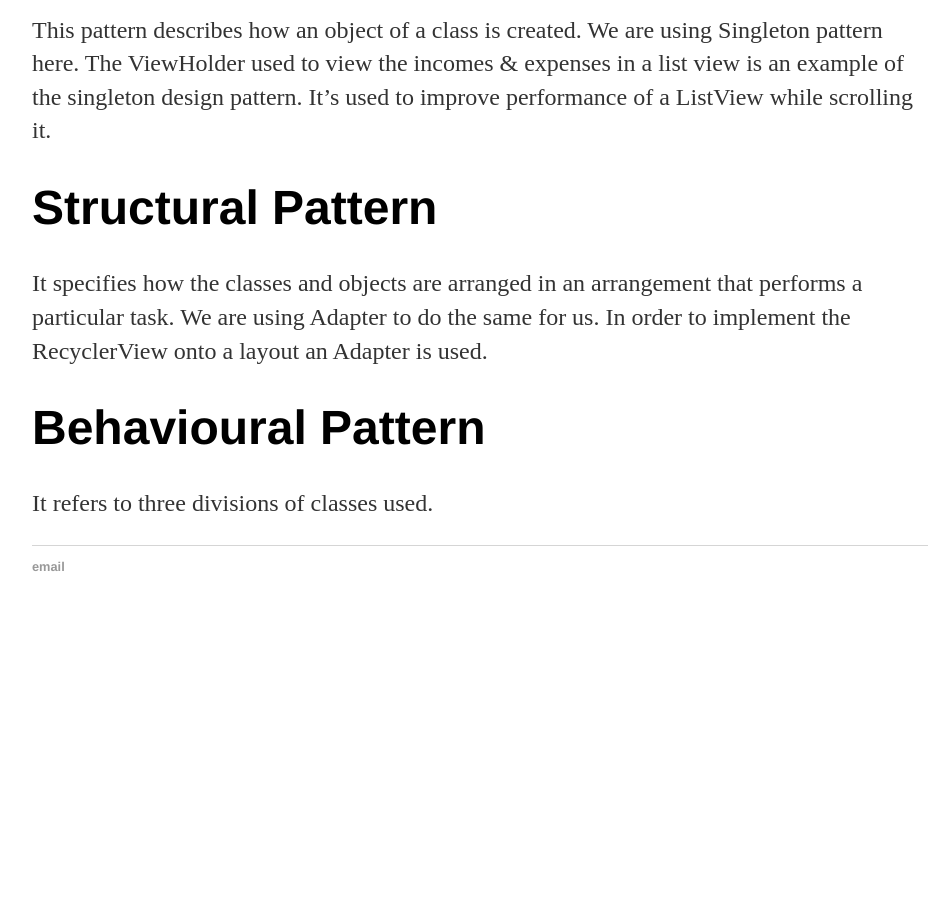
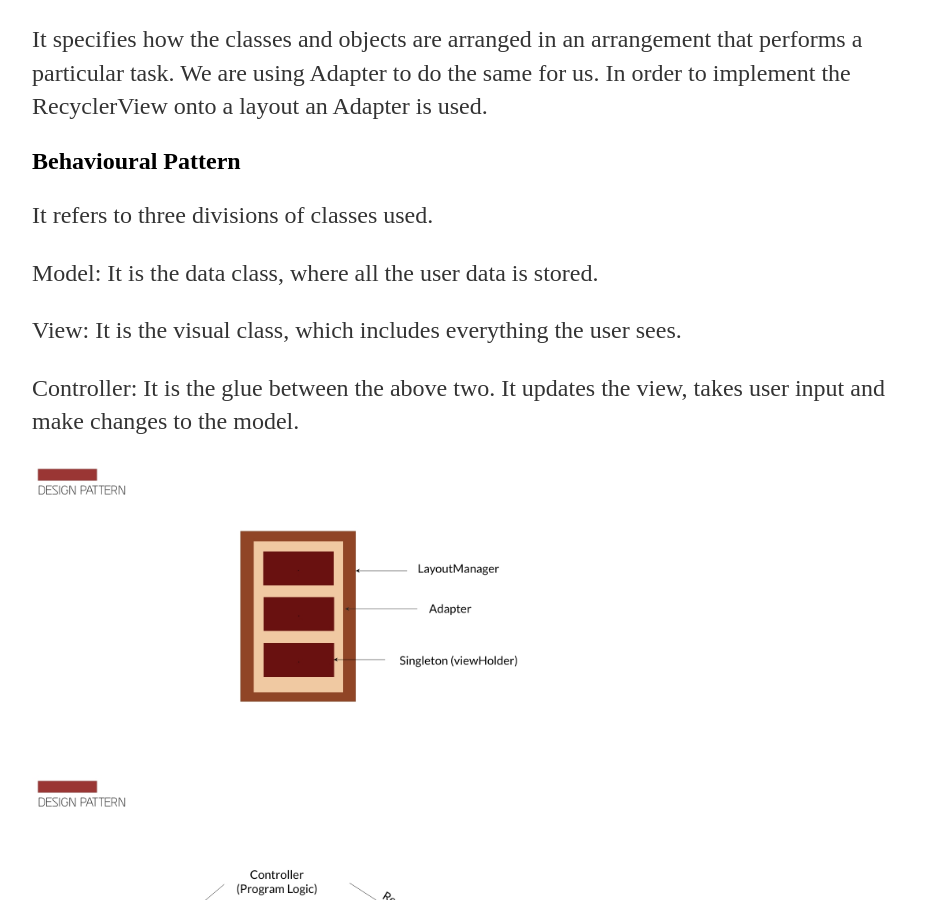
Before and after one commit to DBSE-teaching/isee2019-TeamMachine, a Jekyll site: the page built from docs/_posts/2019-06-04-Advanced-Prototype.md, in a window 1280 px wide and 900 px high, scrolled down 2657 px. Shown: the whole window, without its empty margins (160-1104 px from the left). Built offline with Jekyll 4.4.1, drawn with Linux system fonts in a browser that asks for light colours; a file with an impossible date is left out; before the commit the page ends 3291 px from its top, so only the background shows below that.

Commit message:
Update 2019-06-04-Advanced-Prototype.md

```diff
--- a/docs/_posts/2019-06-04-Advanced-Prototype.md
+++ b/docs/_posts/2019-06-04-Advanced-Prototype.md
@@ -14,9 +14,9 @@ There are few coding guidelines we came up with as a team to improve ease of und
 
 And for the ease access of coding we gave spaces in between each sections. And we also gave comments for different sections to provide information or explanation about the variable, method, class or any statement.
 
-![CC1]({{site.baseurl}}/images/CC1.png "CC1"){:height="40%" width="70%"}
+![CC1]({{site.baseurl}}/images/CC1.png "CC1"){:height="35%" width="60%"}
 
-![CC2]({{site.baseurl}}/images/CC2.png "CC2"){:height="40%" width="70%"}
+![CC2]({{site.baseurl}}/images/CC2.png "CC2"){:height="35%" width="60%"}
 
 ## Design Patterns
 
@@ -24,14 +24,22 @@ The Design pattern of any android application is broadly classified into three c
 
 ![DP]({{site.baseurl}}/images/DP.jpg "DP"){:height="40%" width="70%"}
 
-# Creational Pattern
+## Creational Pattern
 
 This pattern describes how an object of a class is created. We are using Singleton pattern here. The ViewHolder used to view the incomes & expenses in a list view is an example of the singleton design pattern. It's used to improve performance of a ListView while scrolling it.
 
-# Structural Pattern
+## Structural Pattern
 
 It specifies how the classes and objects are arranged in an arrangement that performs a particular task. We are using Adapter to do the same for us. In order to implement the RecyclerView onto a layout an Adapter is used.
 
-# Behavioural Pattern
+## Behavioural Pattern
 
 It refers to three divisions of classes used.
+
+Model: It is the data class, where all the user data is stored.
+
+View: It is the visual class, which includes everything the user sees.
+
+Controller: It is the glue between the above two. It updates the view, takes user input and make changes to the model.
+
+![DP1]({{site.baseurl}}/images/DP1.jpg "DP1"){:height="35%" width="60%"}![DP2]({{site.baseurl}}/images/DP2.jpg "DP2"){:height="35%" width="60%"}
```
